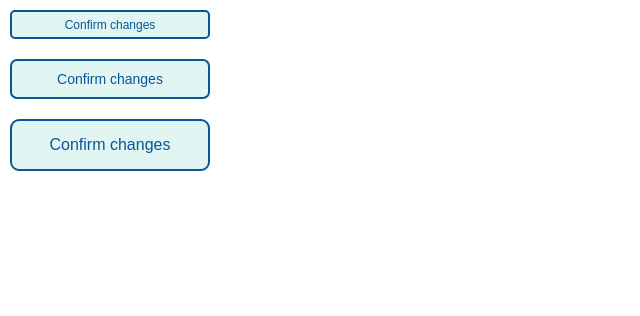
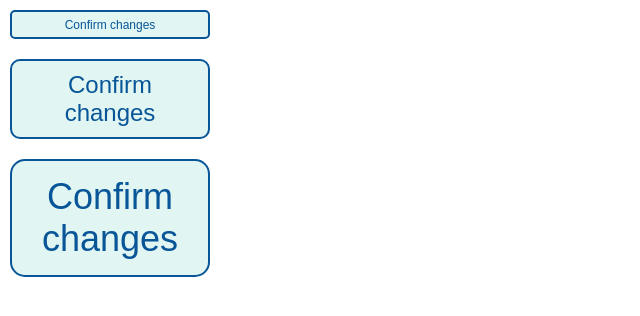
Before and after one commit to tutorials-coding/sass-sandbox, a React (Create React App) app: page / in a window 1280 px wide. Shown: the top 316 px of the page, without its empty margins (0-640 px from the left). Built offline with nearby package versions, Linux system fonts and the light colour scheme.

Commit message:
Add any number of arguments

```diff
--- a/src/components/Button/Button.scss
+++ b/src/components/Button/Button.scss
@@ -31,19 +31,34 @@
   }
 }
 
-.button-sm {
-  @include button-size(5px, 10px, 5px);
+//
+// .button-sm {
+//   @include button-size(5px, 10px, 5px);
+// }
+// .button-md {
+//   @include button_size(
+//     $padding-y: 10px,
+//     $padding-x: 20px,
+//     $border-radius: 7px,
+//     $font-size: 14px
+//   );
+// }
+// .button-lg {
+//   @include button-size(15px, 35px, 9px, 16px);
+// }
+
+//
+@mixin button-type($selectors...) {
+  @for $i from 0 to length($selectors) {
+    #{nth($selectors, $i + 1)} {
+      $mul: $i + 1;
+      padding: 5px * $mul 10px * $mul;
+      border-radius: 5px * $mul;
+
+      & > .button-title {
+        font-size: 12px * $mul;
+      }
+    }
+  }
 }
-
-.button-md {
-  @include button_size(
-    $padding-y: 10px,
-    $padding-x: 20px,
-    $border-radius: 7px,
-    $font-size: 14px
-  );
-}
-
-.button-lg {
-  @include button-size(15px, 35px, 9px, 16px);
-}
+@include button-type('.button-sm', '.button-md', '.button-lg');
```
